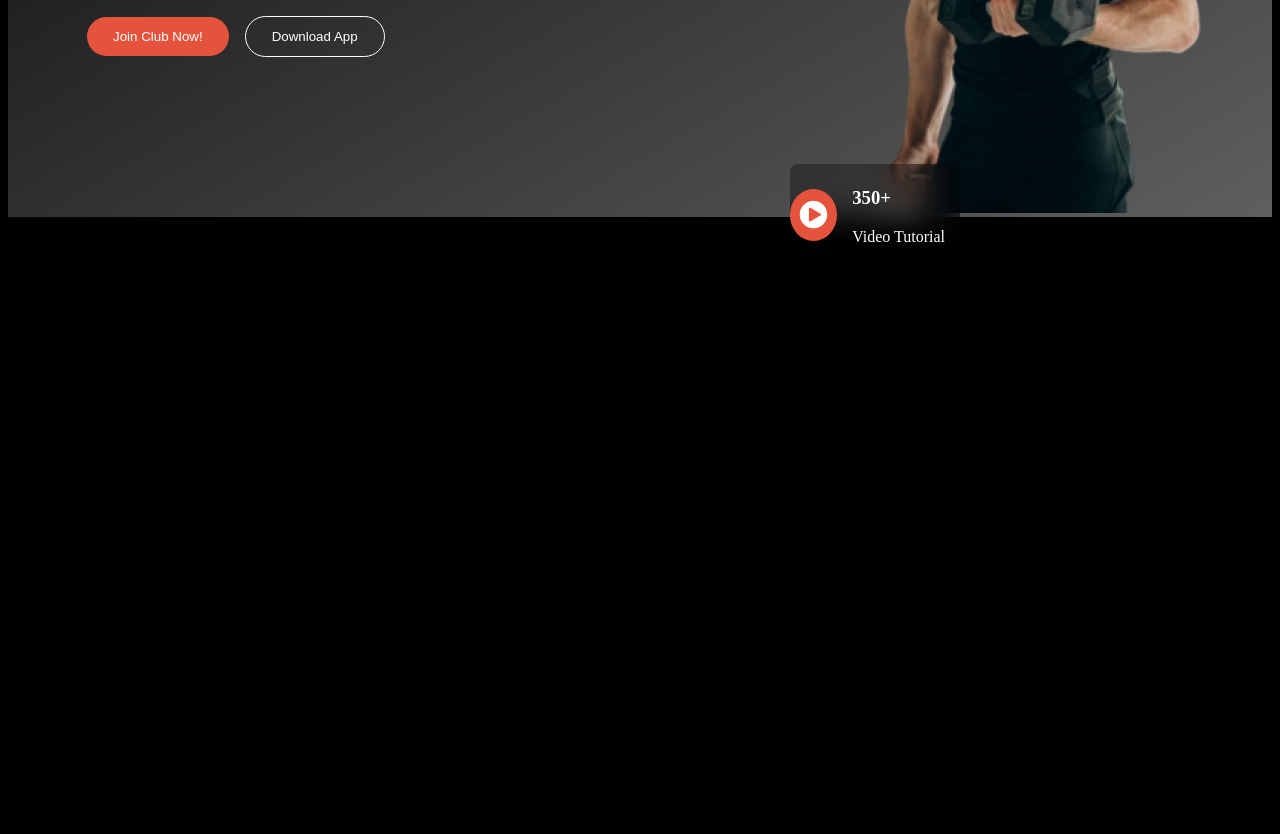
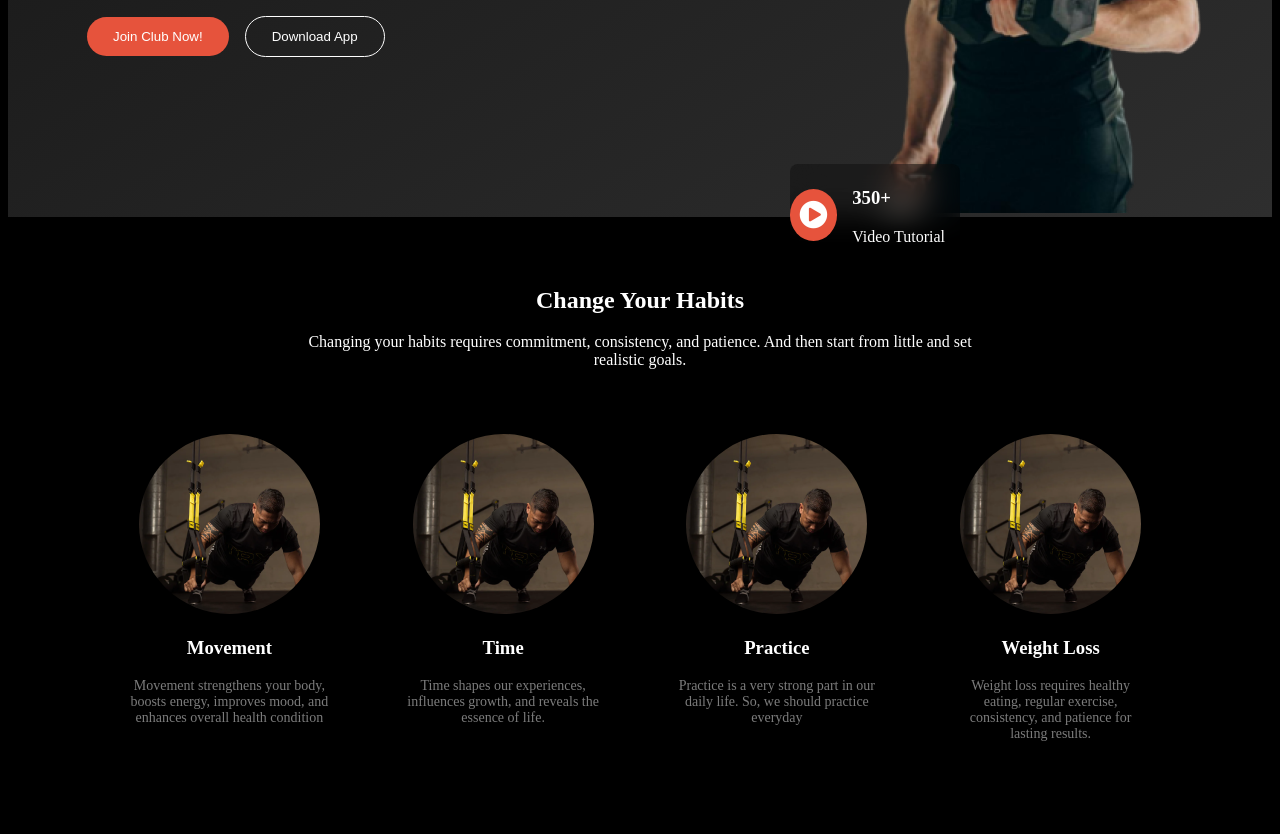
Before and after one commit to arahman225/Assignment-02, a plain HTML site: page index.html in a window 1280 px wide. Shown: the part 517-1351 px from the top of the page. Before the commit the page ends 800 px from the top, so only its background shows below. Drawn offline with Linux system fonts and the light colour scheme; a web font is replaced by a local one.

Commit message:
added Change your habbits

```diff
--- a/index.html
+++ b/index.html
@@ -50,5 +50,55 @@
         </div>
     </header>
 </section>
+
+
+<!-- --------------------    Change your habbits start    --------------------- -->
+
+
+    <section class="padding">
+        <div class="container">
+            <div class="habbits-content">
+                <div class="habbit-content-text">
+                    <h2>Change Your Habits</h2>
+                    <p>Changing your habits requires commitment, consistency, and patience. And then start from little and set realistic goals.</p>
+                </div>
+            </div>
+            <div class="display-grid habits-containers">
+                <div class="col-habbit">
+                    <div class="col-habbit-box">
+                        <img src="assests/images/image 3.png" alt="">
+                        <h3>Movement</h3>
+                        <p>Movement strengthens your body, boosts energy, improves mood, and enhances overall health condition</p>
+                    </div>
+                </div>
+                <div class="col-habbit">
+                    <div class="col-habbit-box">
+                        <img src="assests/images/image 3.png" alt="">
+                        <h3>Time</h3>
+                        <p>Time shapes our experiences, influences growth, and reveals the essence of life.</p>
+                    </div>
+                </div>
+                <div class="col-habbit">
+                    <div class="col-habbit-box">
+                        <img src="assests/images/image 3.png" alt="">
+                        <h3>Practice</h3>
+                        <p>Practice is a very strong part in our daily life. So, we should practice everyday</p>
+                    </div>
+                </div>
+                <div class="col-habbit">
+                    <div class="col-habbit-box">
+                        <img src="assests/images/image 3.png" alt="">
+                        <h3>Weight Loss</h3>
+                        <p>Weight loss requires healthy eating, regular exercise, consistency, and patience for lasting results.</p>
+                    </div>
+                </div>
+            </div>
+        </div>
+    </section>
+
+
+<!-- --------------------    Change your habbits end    --------------------- -->
+
+
 </body>
 </html>
--- a/style.css
+++ b/style.css
@@ -14,7 +14,7 @@
 /* -----------------  Navbar style start   -------------------- */
 
 .lienar-gra{
-    background-image: linear-gradient(to bottom right, rgb(0, 0, 0), rgb(95, 95, 95));
+    background-image: linear-gradient(to bottom right, rgb(19, 19, 19), rgb(46, 46, 46));
 }
 
 
@@ -158,22 +158,10 @@
 }
 
 
-/* .video-text{
-    padding:5px 15px;
-
-} */
-
 .video-text{
     padding-left: 20px;
 }
 
-/* .video-text h3{
-    margin-bottom: 1px;
-}
- */
-/* .video-text p{
-    margin-top: -10px;
-} */
 .video-icon{
     display: flex;
     justify-content: center;
@@ -189,12 +177,59 @@
 
 /* -----------banner style end------------------------------- */
 
+
+/* ----------  Change your habbits style start  ----------- */
+
+.habits-containers{
+    grid-template-columns: repeat(4, 1fr);
+    justify-content: center;
+    gap: 25px;
+}
+
+.col-habbit-box img{
+    border-radius: 100%;
+}
+
+.col-habbit-box{
+    text-align: center;
+    color: white;
+    padding: 25px;
+}
+
+.col-habbit-box p{
+    font-size: 14px;
+    font-weight: 400;
+    color:rgba(255, 255, 255, 0.486);
+}
+.habbits-content{margin-bottom: 40px;}
+
+.habbits-content .habbit-content-text{
+    text-align: center;
+    color: white;
+    padding:0px 180px;
+}
+
+
+
+/* ----------  Change your habbits style end  ----------- */
+
+
 /* --------------------  Shared style start   ----------------------- */
 
 
 
 .display-flex{
     display: flex;
+}
+
+
+.display-grid{
+    display: grid;
+
+}
+
+.padding{
+    padding: 50px 0px;
 }
 
 .btn-primary{
@@ -212,6 +247,13 @@
     border: 1px solid white;
     border-radius: 50px;
 }
+
+.container{
+    max-width: 1070px;
+    margin: 0 auto;
+}
+
+
 
 
 /* --------------------  Shared style end   ----------------------- */
```
